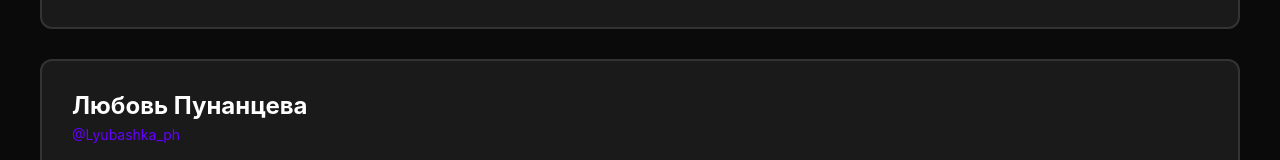
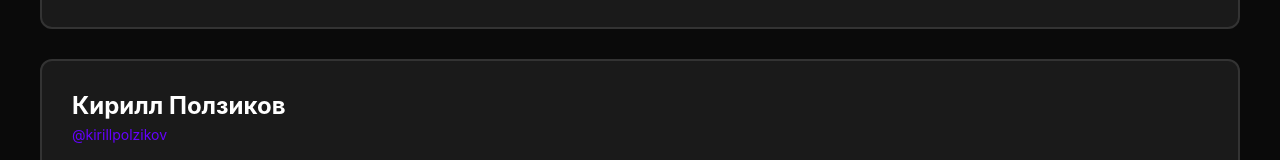
Before and after one commit to juliana-makarova/aibattle-results, a plain HTML site: page index.html in a window 1280 px wide. Shown: the part 6135-6295 px from the top of the page. Drawn offline with Linux system fonts and the light colour scheme.

Commit message:
Remove Lyubashka_ph from task #1

```diff
--- a/index.html
+++ b/index.html
@@ -730,13 +730,6 @@ const BATTLES_CONFIG = {
                 ]
             },
             {
-                id: "Lyubashka_ph",
-                name: "Любовь Пунанцева",
-                handle: "@Lyubashka_ph",
-                telegramUrl: "https://t.me/Lyubashka_ph",
-                works: []
-            },
-            {
                 id: "kirillpolzikov",
                 name: "Кирилл Ползиков",
                 handle: "@kirillpolzikov",
```
